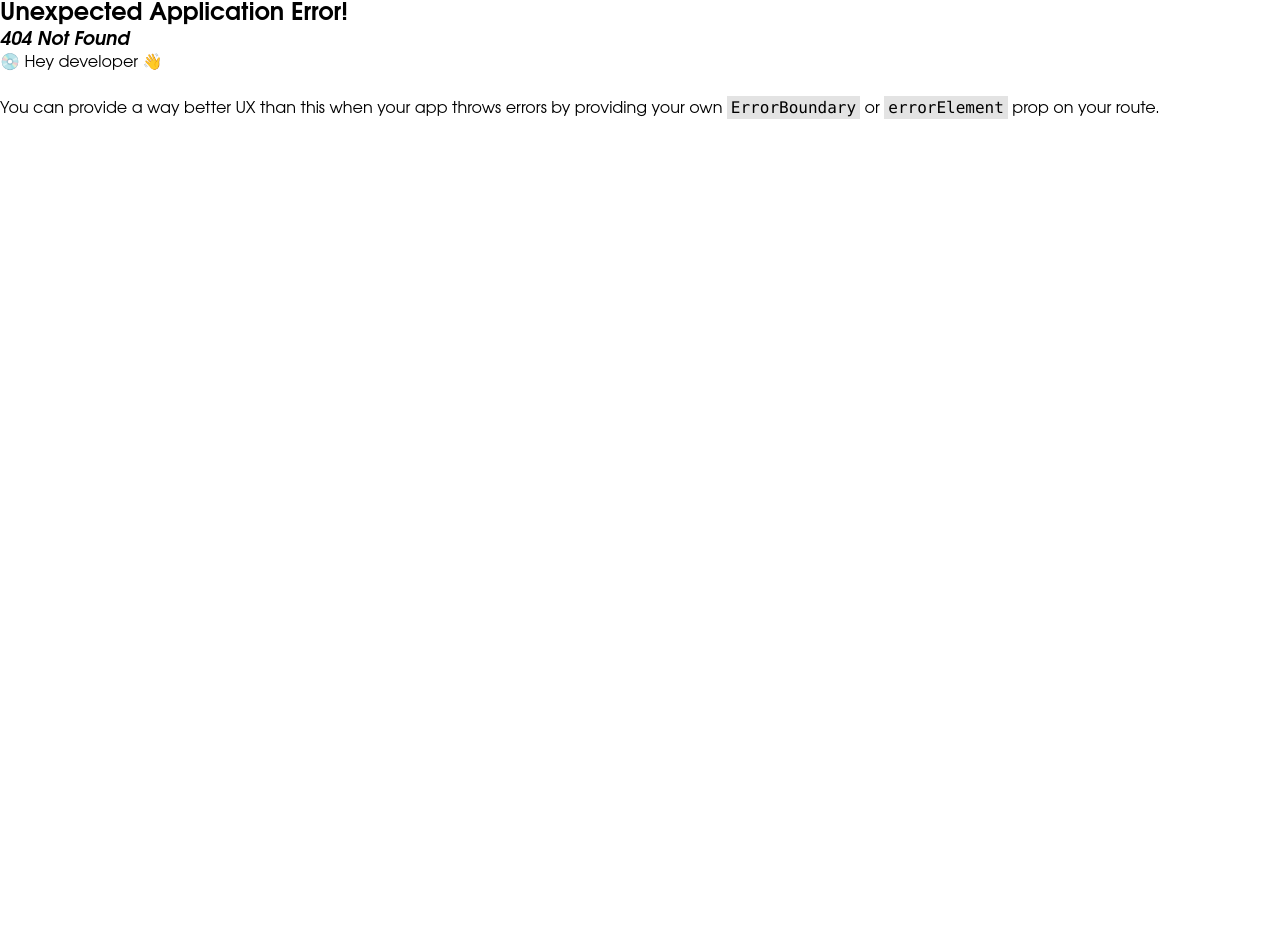
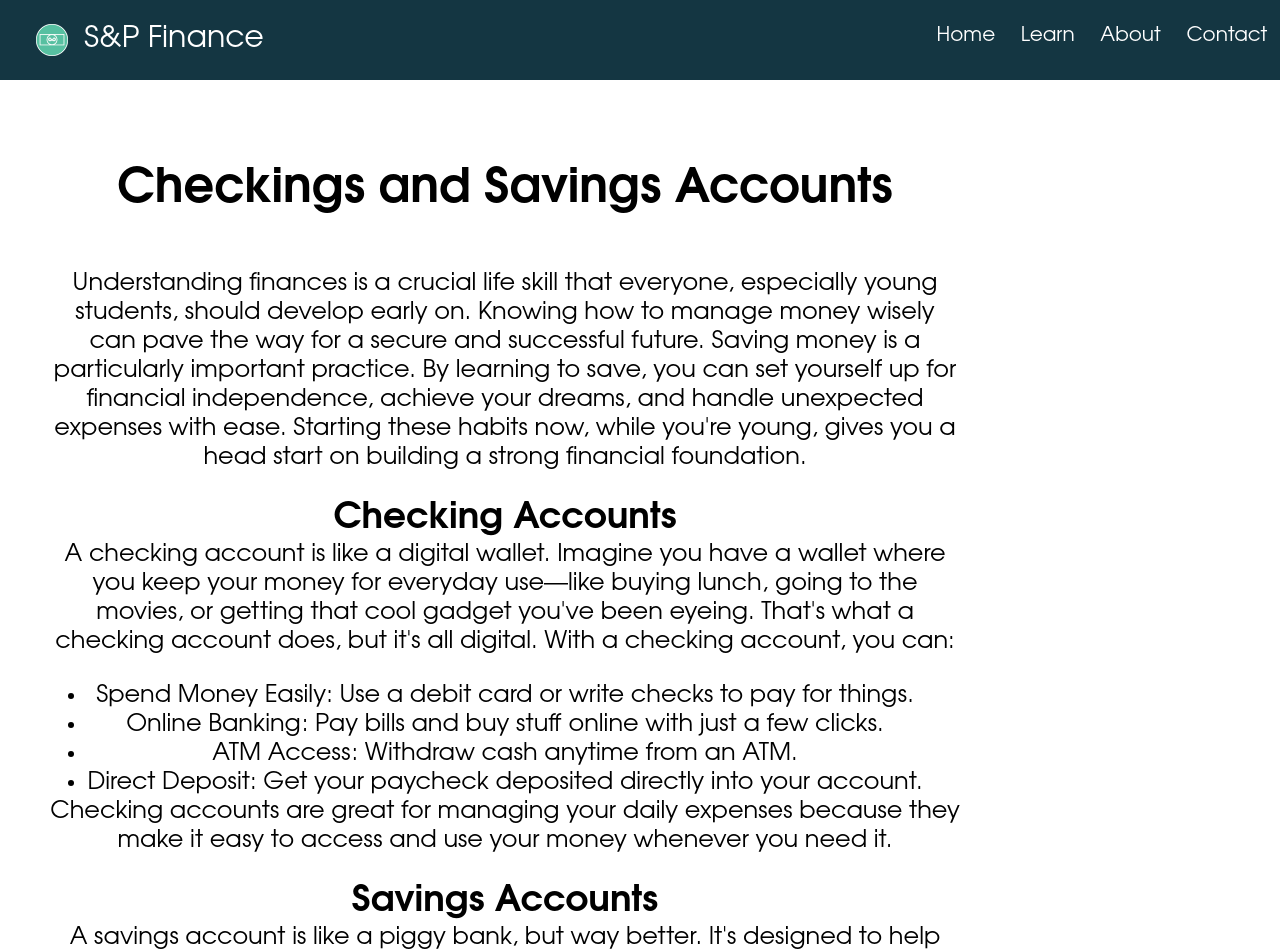
Before and after one commit to anyi-sunny/FinanceProject, a React (Create React App) app in the folder finance-project/: page /savecheck in a window 1280 px wide. Before the commit this address had no page. Shown: the top 952 px of the page. Before the commit the page ends 800 px from the top, so only its background shows below. Built offline with nearby package versions, Linux system fonts and the light colour scheme.

Commit message:
checkingsavings

```diff
--- a/finance-project/src/Pages/Subpages/16u.js
+++ b/finance-project/src/Pages/Subpages/16u.js
@@ -2,6 +2,7 @@ import React from 'react';
 import NavBar from '../../Components/NavBar';
 import Footer from '../../Components/Footer';
 import '../../Style/AgePage.css';
+import { Link } from "react-router-dom";
 
 function Sixteen () {
 
@@ -18,6 +19,11 @@ function Sixteen () {
                         Check the child labor laws to ensure you have met the requirements whether that be age or other sorts of eligibility. A great way to improve your chances of getting a job may be walking into the establishment and talking to an employee. Oftentimes, they benefit from your hire if they end up referring you from that interaction.
                     </p>
                 </div>
+                <div className="grid-container">
+                    <Link className='grid-item' to='/savecheck'>
+                    <img src='images/16-.png' alt='For Sixteen and Younger'/>
+                    </Link>
+            </div>
             </div>
             <Footer/>
         </div>
--- /dev/null
+++ b/finance-project/src/Pages/articles/SavingsCheckings.js
@@ -0,0 +1,110 @@
+import React from 'react';
+import NavBar from '../../Components/NavBar';
+import Footer from '../../Components/Footer';
+import '../../Style/SavingsChecking.css';
+import '../../Style/AgePage.css';
+
+function SavingsChecking(){
+
+    return(
+        <div>
+            <NavBar/>
+        <div className='ageShell'>
+
+            <h1>Checkings and Savings Accounts</h1>
+            <p>
+            Understanding finances is a crucial life skill that everyone, especially young students, should develop early on. Knowing how to manage money wisely can pave the way for a secure and successful future. Saving money is a particularly important practice. By learning to save, you can set yourself up for financial independence, achieve your dreams, and handle unexpected expenses with ease. Starting these habits now, while you're young, gives you a head start on building a strong financial foundation.
+            </p>
+            <h2>Checking Accounts</h2>
+            <p>A checking account is like a digital wallet. Imagine you have a wallet where you keep your money for everyday use—like buying lunch, going to the movies, or getting that cool gadget you've been eyeing. That's what a checking account does, but it's all digital. With a checking account, you can:</p>
+            <ul className='checkinglist'>
+                <li>Spend Money Easily: Use a debit card or write checks to pay for things.</li>
+                <li>Online Banking: Pay bills and buy stuff online with just a few clicks.</li>
+                <li>ATM Access: Withdraw cash anytime from an ATM.</li>
+                <li>Direct Deposit: Get your paycheck deposited directly into your account.</li>
+            </ul>
+            <p>Checking accounts are great for managing your daily expenses because they make it easy to access and use your money whenever you need it.</p>
+            <h2>Savings Accounts</h2>
+            <p>A savings account is like a piggy bank, but way better. It's designed to help you save money for future goals or emergencies. Think of it as a safe place where you can store your money and watch it grow. With a savings account, you can:</p>
+            <ul className='savingslist'>
+                <li>Earn Interest: The bank pays you a little extra money (called interest) for keeping your money with them.</li>
+                <li>Safe Storage: Your money is safely kept in the bank, reducing the temptation to spend it.</li>
+                <li>Achieve Goals: Save up for big things like a new bike, college, or even a car.</li>
+                <li>Limited Withdrawals: Unlike a checking account, you can't take out money all the time, which helps you save more.</li>
+            </ul>
+            <p>Savings accounts are perfect for stashing away money that you don't need right away, helping you build a secure financial future.</p>
+            <h2>Key Differences at a Glance</h2>
+            <ul>
+                <ul> Purpose
+                    <li> Checking: Everyday spending.  </li>
+                    <li>Savings: Long-term saving.</li>
+                </ul><ul> Access:
+                <li>Checking: Frequent access with debit cards, checks, and ATMs.</li>
+                <li>Savings: Limited access to encourage saving.</li>
+            </ul><ul>Interest:
+            <li>Checking: Usually no interest.</li>
+            <li>Savings: Earns interest over time.</li>
+            </ul></ul>
+            <h1>Setting up an Account</h1>
+            <h2>Setting Up a Checking Account</h2>
+            <p>Setting up a checking account is straightforward and can usually be done online or at a local bank branch. Here’s what you need:</p>
+            <ul>
+                <li>Choose a Bank: Research different banks to find one that offers the best features for students, such as low fees or student-specific benefits.</li>
+                <li>Gather Your Documents: You'll need identification (like a driver's license or passport), your Social Security number, and proof of address (such as a utility bill or a school document).</li>
+                <li>Complete the Application: Fill out the application form online or at the bank. This will include your personal information and possibly some questions about how you'll use the account.</li>
+                <li>Initial Deposit: Some banks require a small initial deposit to open the account. This can usually be done with cash, a check, or a transfer from another account.</li>
+                <li>Receive Your Debit Card and Checks: Once your account is open, you’ll get a debit card and, if requested, a checkbook. The debit card allows you to make purchases and withdraw cash from ATMs.</li>
+            </ul>
+            <h2>Setting Up a Savings Account</h2>
+            <p>Setting up a savings account follows a similar process, but with a focus on saving rather than spending. Here’s what you need:</p>
+            <ul>
+                <li>Choose a Bank or Credit Union: Look for one with a good interest rate and low fees for savings accounts.</li>
+                <li>Gather Your Documents: Just like with a checking account, you’ll need identification, your Social Security number, and proof of address.</li>
+                <li>Complete the Application: Fill out the necessary forms online or at the bank branch, providing your personal details.</li>
+                <li>Initial Deposit: Many savings accounts also require an initial deposit. This amount can vary, so check with the bank.</li>
+                <li>Set Up Online Banking: Enroll in online banking to easily monitor your savings and set up automatic transfers.</li>
+            </ul>
+            <h2>Depositing Money</h2>
+            <p>Depositing money into your accounts is easy and can be done in several ways:</p>
+            <ul>
+                <li>Direct Deposit: Set up direct deposit with your employer to have your paycheck automatically deposited into your account.</li>
+                <li>ATM Deposits: Use an ATM to deposit cash or checks into your account.</li>
+                <li>Mobile Check Deposit: Many banks offer mobile apps that allow you to deposit checks by taking a photo of the check with your smartphone.</li>
+                <li>Bank Transfers: Transfer money between accounts using online banking.</li>
+                <li>In-Person Deposits: Visit your bank branch to deposit cash or checks in person.</li>
+            </ul>
+            <h2>Withdrawing Money</h2>
+            <p>Taking money out of your accounts is simple and convenient:</p>
+            <ul>
+                <li>Debit Card: Use your debit card to make purchases in stores or online and to withdraw cash from ATMs.</li>
+                <li>Checks: Write checks to pay for items or bills.</li>
+                <li>Online Transfers: Transfer money to other accounts or pay bills directly through your bank’s online banking system.</li>
+                <li>ATM Withdrawals: Withdraw cash from ATMs using your debit card.</li>
+                <li>In-Person Withdrawals: Visit your bank branch to withdraw money directly from your account.</li>
+
+            </ul>
+            <h2>Tips for Managing Your Accounts</h2>
+            <p>Keep Track of Spending: Regularly check your account balance to avoid overdrafts.
+            Set Savings Goals: Decide what you're saving for and how much you want to save.
+            Automate Savings: Set up automatic transfers from your checking to your savings account.
+            Stay Secure: Protect your account information and never share your PIN or passwords.
+            </p>
+            <h2>Fun Facts</h2>
+            <p>Did You Know? Some checking accounts come with rewards programs that let you earn points or cashback on purchases.
+            Savings Milestone: If you start saving $20 a month at age 16, you could have nearly $5,000 by the time you're 21, thanks to interest!
+            </p>
+
+            <h3>
+            Understanding the basics of checking and savings accounts is the first step in becoming financially savvy. Start managing your money wisely today, and watch your savings grow!
+            </h3>
+
+
+        </div>
+        <Footer/>
+        </div>
+
+
+    )
+
+}
+export default SavingsChecking
--- /dev/null
+++ b/finance-project/src/Style/SavingsChecking.css
@@ -0,0 +1,4 @@
+.ageShell{
+    text-align: center;
+    width: 75%;
+}
```
Also changed, not shown: finance-project/src/index.js (+7 -1 lines).
